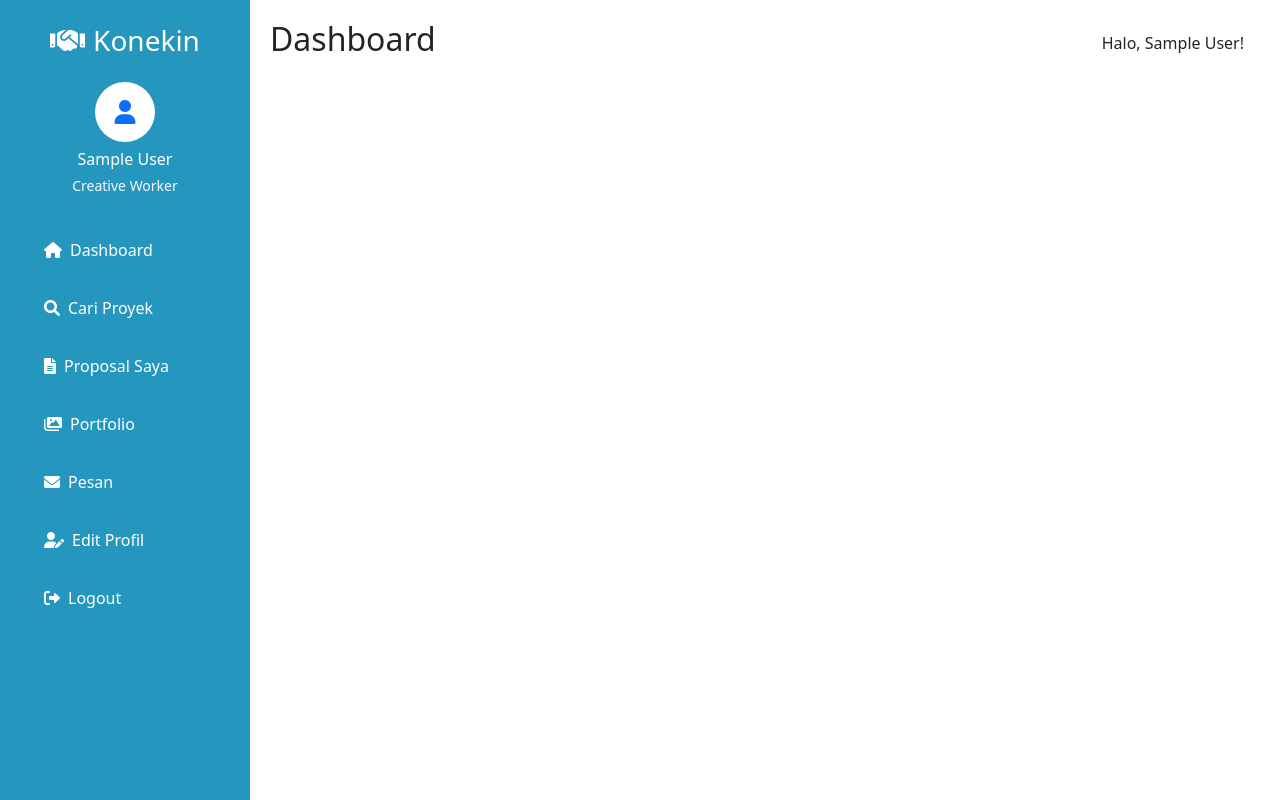
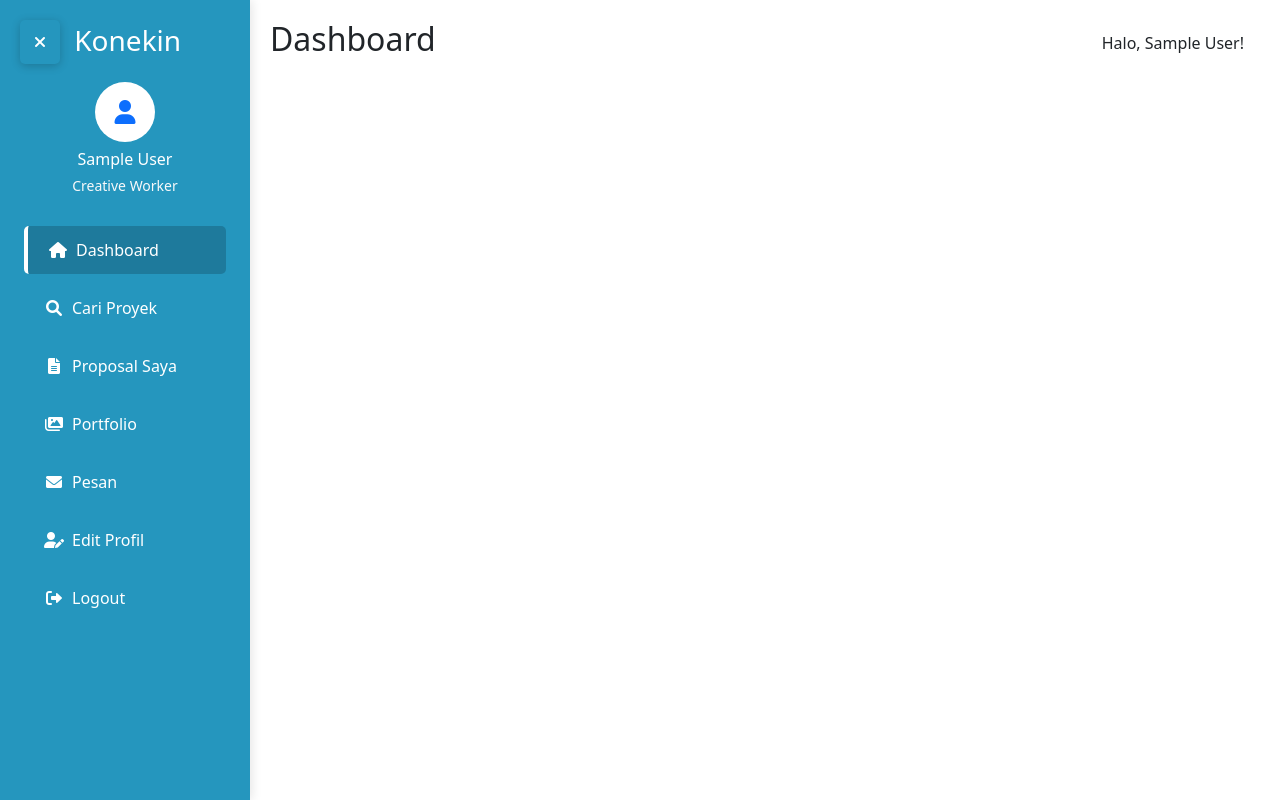
Before and after one commit to ardiano27/Website-Konekin, a PHP site: page /dashboard.php in a window 1280 px wide. Run offline with PHP 8.4, Linux system fonts and the light colour scheme; the visitor is signed in with stand-in values (Sample User, id 1); tables that the repository leaves empty or names only in its code hold one stand-in row (values such as "Sample post").

Commit message:
modif sidebar biar gacor

```diff
--- a/dashboard-sidebar.php
+++ b/dashboard-sidebar.php
@@ -5,81 +5,32 @@
     <meta charset="UTF-8">
     <meta name="viewport" content="width=device-width, initial-scale=1.0">
     <title>Document</title>
-    <style>
-        :root {
-            --primary-color: #2596be;
-            --primary-dark: #1e7a9c;
-        }
-
-        .sidebar {
-            background-color: var(--primary-color);
-            color: white;
-            min-height: 100vh;
-            position: fixed;
-            width: 250px;
-        }
-
-        .sidebar .nav-link {
-            color: white;
-            padding: 12px 20px;
-            margin: 5px 0;
-            border-radius: 5px;
-        }
-
-        .sidebar .nav-link:hover {
-            background-color: var(--primary-dark);
-        }
-
-        .sidebar .nav-link.active {
-            background-color: var(--primary-dark);
-        }
-
-        .main-content {
-            margin-left: 250px;
-            padding: 20px;
-        }
-
-        .welcome-card {
-            background: linear-gradient(135deg, var(--primary-color), var(--primary-dark));
-            color: white;
-            border: none;
-        }
-
-        .stat-card {
-            border: none;
-            border-radius: 10px;
-            box-shadow: 0 4px 6px rgba(0,0,0,0.1);
-            transition: transform 0.3s ease;
-        }
-
-        .stat-card:hover {
-            transform: translateY(-5px);
-        }
-
-        .stat-card .card-body {
-            padding: 25px;
-        }
-
-        .stat-icon {
-            font-size: 2.5rem;
-            opacity: 0.8;
-        }
-    </style>
+    <link rel="stylesheet" href="sidebar.css">
  </head>
  <body>
-    <div class="sidebar">
+<!-- Sidebar -->
+<div class="sidebar" id="sidebar">
     <div class="p-4">
-        <h3 class="text-center mb-4">
-            <i class="fas fa-handshake me-2"></i>Konekin
-        </h3>
+        <div class="d-flex justify-content-between align-items-center mb-4">
+            <h3 class="mb-0 sidebar-logo">
+                <button class="sidebar-toggle btn btn-primary" id="sidebarToggle">
+                    <i class="fas fa-bars" id="toggleIcon"></i>
+                </button>
+                <i class="fas fa-handshake me-2"></i>
+                <span class="logo-text">Konekin</span>
 
-        <div class="text-center mb-4">
-            <div class="bg-white rounded-circle d-inline-flex align-items-center justify-content-center mb-2"
+            </h3>
+
+            <button class="btn btn-close btn-close-white d-md-none" id="sidebarClose"></button>
+        </div>
+
+        <div class="text-center mb-4 sidebar-user-info">
+            <div class="bg-white rounded-circle d-inline-flex align-items-center justify-content-center mb-2 user-avatar"
                  style="width: 60px; height: 60px;">
                 <i class="fas fa-user text-primary" style="font-size: 1.5rem;"></i>
             </div>
-            <h6 class="mb-1"><?php echo $_SESSION['full_name']; ?></h6>
-            <small class="text-light">
+            <h6 class="mb-1 user-name"><?php echo $_SESSION['full_name']; ?></h6>
+            <small class="text-light user-type">
                 <?php
                 echo $_SESSION['user_type'] === 'umkm' ? 'UMKM/Bisnis' : 'Creative Worker';
                 ?>
@@ -89,56 +40,73 @@
         <ul class="nav flex-column">
             <li class="nav-item">
                 <a class="nav-link" href="dashboard.php">
-                    <i class="fas fa-home me-2"></i>Dashboard
+                    <i class="fas fa-home me-2"></i>
+                    <span class="nav-text">Dashboard</span>
                 </a>
             </li>
 
             <?php if ($_SESSION['user_type'] === 'umkm'): ?>
                 <li class="nav-item">
                     <a class="nav-link" href="projects.php">
-                        <i class="fas fa-briefcase me-2"></i>Proyek Saya
+                        <i class="fas fa-briefcase me-2"></i>
+                        <span class="nav-text">Proyek Saya</span>
                     </a>
                 </li>
                 <li class="nav-item">
                     <a class="nav-link" href="create-project.php">
-                        <i class="fas fa-plus-circle me-2"></i>Buat Proyek
+                        <i class="fas fa-plus-circle me-2"></i>
+                        <span class="nav-text">Buat Proyek</span>
                     </a>
                 </li>
             <?php else: ?>
                 <li class="nav-item">
                     <a class="nav-link" href="find-projects.php">
-                        <i class="fas fa-search me-2"></i>Cari Proyek
+                        <i class="fas fa-search me-2"></i>
+                        <span class="nav-text">Cari Proyek</span>
                     </a>
                 </li>
                 <li class="nav-item">
                     <a class="nav-link" href="my-proposals.php">
-                        <i class="fas fa-file-alt me-2"></i>Proposal Saya
+                        <i class="fas fa-file-alt me-2"></i>
+                        <span class="nav-text">Proposal Saya</span>
                     </a>
                 </li>
                 <li class="nav-item">
                     <a class="nav-link" href="portfolio.php">
-                        <i class="fas fa-images me-2"></i>Portfolio
+                        <i class="fas fa-images me-2"></i>
+                        <span class="nav-text">Portfolio</span>
                     </a>
                 </li>
             <?php endif; ?>
 
             <li class="nav-item">
                 <a class="nav-link" href="messages.php">
-                    <i class="fas fa-envelope me-2"></i>Pesan
+                    <i class="fas fa-envelope me-2"></i>
+                    <span class="nav-text">Pesan</span>
                 </a>
             </li>
             <li class="nav-item">
                 <a class="nav-link" href="profile.php">
-                    <i class="fas fa-user-edit me-2"></i>Edit Profil
+                    <i class="fas fa-user-edit me-2"></i>
+                    <span class="nav-text">Edit Profil</span>
                 </a>
             </li>
             <li class="nav-item">
                 <a class="nav-link" href="logout.php">
-                    <i class="fas fa-sign-out-alt me-2"></i>Logout
+                    <i class="fas fa-sign-out-alt me-2"></i>
+                    <span class="nav-text">Logout</span>
                 </a>
             </li>
+
         </ul>
     </div>
 </div>
+
+<!-- Overlay untuk mobile -->
+<div class="sidebar-overlay" id="sidebarOverlay"></div>
+
+<!-- Toggle Button untuk Mobile & Desktop -->
+
+<script src="sidebar.js"></script>
 </body>
 </html>
--- /dev/null
+++ b/sidebar.css
@@ -0,0 +1,302 @@
+:root {
+    --primary-color: #2596be;
+    --primary-dark: #1e7a9c;
+    --sidebar-width: 250px;
+    --sidebar-collapsed-width: 70px;
+    --transition-speed: 0.3s;
+}
+
+
+.sidebar {
+    background-color: var(--primary-color);
+    color: white;
+    min-height: 100vh;
+    position: fixed;
+    width: var(--sidebar-width);
+    left: 0;
+    top: 0;
+    z-index: 1000;
+    transition: all var(--transition-speed) ease-in-out;
+    box-shadow: 2px 0 10px rgba(0, 0, 0, 0.1);
+    overflow-y: auto;
+    overflow-x: hidden;
+}
+
+.sidebar.collapsed {
+    width: var(--sidebar-collapsed-width);
+}
+
+.sidebar.collapsed .logo-text,
+.sidebar.collapsed .nav-text,
+.sidebar.collapsed .user-name,
+.sidebar.collapsed .user-type,
+.sidebar.collapsed .sidebar-user-info {
+    opacity: 0;
+    visibility: hidden;
+    width: 0;
+    height: 0;
+    margin: 0;
+    padding: 0;
+    transition: all var(--transition-speed) ease-in-out;
+}
+
+.sidebar.collapsed .sidebar-user-info {
+    height: 0;
+    overflow: hidden;
+}
+
+.sidebar.collapsed .nav-link {
+    justify-content: center;
+    padding: 12px 10px;
+}
+
+.sidebar.collapsed .nav-link i {
+    margin-right: 0;
+    font-size: 1.2rem;
+}
+
+.sidebar .nav-link {
+    color: white;
+    padding: 12px 20px;
+    margin: 5px 0;
+    border-radius: 5px;
+    transition: all 0.3s ease;
+    white-space: nowrap;
+    display: flex;
+    align-items: center;
+    overflow: hidden;
+}
+
+.sidebar .nav-link:hover {
+    background-color: var(--primary-dark);
+    transform: translateX(5px);
+}
+
+.sidebar .nav-link.active {
+    background-color: var(--primary-dark);
+    border-left: 4px solid white;
+}
+
+.sidebar .nav-link i {
+    width: 20px;
+    text-align: center;
+    margin-right: 10px;
+    transition: all var(--transition-speed) ease-in-out;
+    flex-shrink: 0;
+}
+
+.sidebar .nav-text {
+    transition: all var(--transition-speed) ease-in-out;
+    white-space: nowrap;
+    overflow: hidden;
+}
+
+/* Main Content */
+.main-content {
+    margin-left: var(--sidebar-width);
+    padding: 20px;
+    transition: all var(--transition-speed) ease-in-out;
+    min-height: 100vh;
+}
+
+.main-content.sidebar-collapsed {
+    margin-left: var(--sidebar-collapsed-width);
+}
+
+.sidebar-overlay {
+    position: fixed;
+    top: 0;
+    left: 0;
+    width: 100%;
+    height: 100%;
+    background-color: rgba(0, 0, 0, 0.5);
+    z-index: 999;
+    opacity: 0;
+    visibility: hidden;
+    transition: all var(--transition-speed) ease-in-out;
+}
+
+.sidebar-overlay.active {
+    opacity: 1;
+    visibility: visible;
+}
+
+.sidebar-toggle {
+    position: fixed;
+    top: 20px;
+    left: 20px;
+    z-index: 1001;
+    border: none;
+    border-radius: 5px;
+    padding: 10px 15px;
+    background-color: var(--primary-color);
+    color: white;
+    box-shadow: 0 2px 10px rgba(0, 0, 0, 0.2);
+    transition: all var(--transition-speed) ease-in-out;
+    cursor: pointer;
+}
+
+.sidebar.collapsed ~ .sidebar-toggle {
+    left: 85px;
+}
+
+.sidebar:not(.collapsed) ~ .sidebar-toggle {
+    left: 260px;
+}
+
+
+@media (max-width: 768px) {
+    .sidebar {
+        transform: translateX(-100%);
+        width: var(--sidebar-width);
+    }
+
+    .sidebar.active {
+        transform: translateX(0);
+    }
+
+    .sidebar.collapsed {
+        transform: translateX(-100%);
+        width: var(--sidebar-width);
+    }
+
+    .sidebar.collapsed.active {
+        transform: translateX(0);
+        width: var(--sidebar-width);
+    }
+
+    .main-content {
+        margin-left: 0 !important;
+    }
+
+    .sidebar-toggle {
+        left: 20px !important;
+        display: block;
+    }
+
+    .sidebar.collapsed .logo-text,
+    .sidebar.collapsed .nav-text,
+    .sidebar.collapsed .user-name,
+    .sidebar.collapsed .user-type,
+    .sidebar.collapsed .sidebar-user-info {
+        opacity: 1;
+        visibility: visible;
+        width: auto;
+        height: auto;
+        margin: initial;
+        padding: initial;
+    }
+
+    .sidebar.collapsed .nav-link {
+        justify-content: flex-start;
+        padding: 12px 20px;
+    }
+
+    .sidebar.collapsed .nav-link i {
+        margin-right: 10px;
+    }
+}
+
+@media (min-width: 769px) {
+    .sidebar-toggle {
+        display: block;
+    }
+}
+
+.sidebar .nav-item {
+    opacity: 1;
+    transform: translateX(0);
+    transition: all 0.3s ease;
+}
+
+.sidebar:not(.active) .nav-item {
+    animation: slideInLeft 0.5s ease forwards;
+}
+
+@keyframes slideInLeft {
+    from {
+        opacity: 0;
+        transform: translateX(-20px);
+    }
+    to {
+        opacity: 1;
+        transform: translateX(0);
+    }
+}
+
+.sidebar.collapsed .nav-link {
+    position: relative;
+}
+
+.sidebar.collapsed .nav-link::after {
+    content: attr(data-tooltip);
+    position: absolute;
+    left: 100%;
+    top: 50%;
+    transform: translateY(-50%);
+    background-color: var(--primary-dark);
+    color: white;
+    padding: 8px 12px;
+    border-radius: 4px;
+    white-space: nowrap;
+    opacity: 0;
+    visibility: hidden;
+    transition: all 0.3s ease;
+    z-index: 1002;
+    margin-left: 10px;
+    box-shadow: 0 2px 10px rgba(0, 0, 0, 0.2);
+}
+
+.sidebar.collapsed .nav-link:hover::after {
+    opacity: 1;
+    visibility: visible;
+}
+
+
+.sidebar::-webkit-scrollbar {
+    width: 6px;
+}
+
+.sidebar::-webkit-scrollbar-track {
+    background: var(--primary-dark);
+}
+
+.sidebar::-webkit-scrollbar-thumb {
+    background: rgba(255, 255, 255, 0.3);
+    border-radius: 3px;
+}
+
+.sidebar::-webkit-scrollbar-thumb:hover {
+    background: rgba(255, 255, 255, 0.5);
+}
+
+.welcome-card {
+    background: linear-gradient(135deg, var(--primary-color), var(--primary-dark));
+    color: white;
+    border: none;
+}
+
+.stat-card {
+    border: none;
+    border-radius: 10px;
+    box-shadow: 0 4px 6px rgba(0,0,0,0.1);
+    transition: transform 0.3s ease;
+}
+
+.stat-card:hover {
+    transform: translateY(-5px);
+}
+
+.stat-card .card-body {
+    padding: 25px;
+}
+
+.stat-icon {
+    font-size: 2.5rem;
+    opacity: 0.8;
+}
+
+
+* {
+    transition: color var(--transition-speed), background-color var(--transition-speed), border-color var(--transition-speed);
+}
```
Also changed, not shown: sidebar.js (added, +234 -0 lines).
